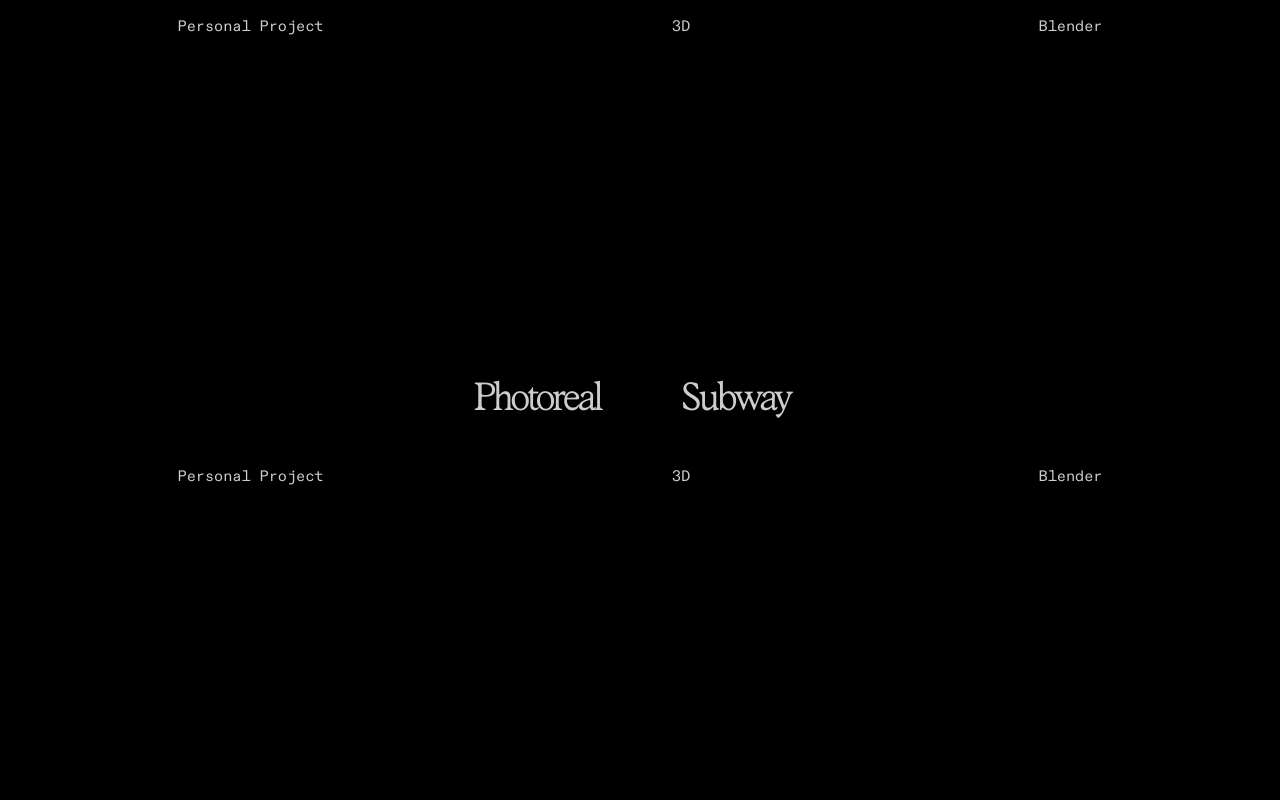
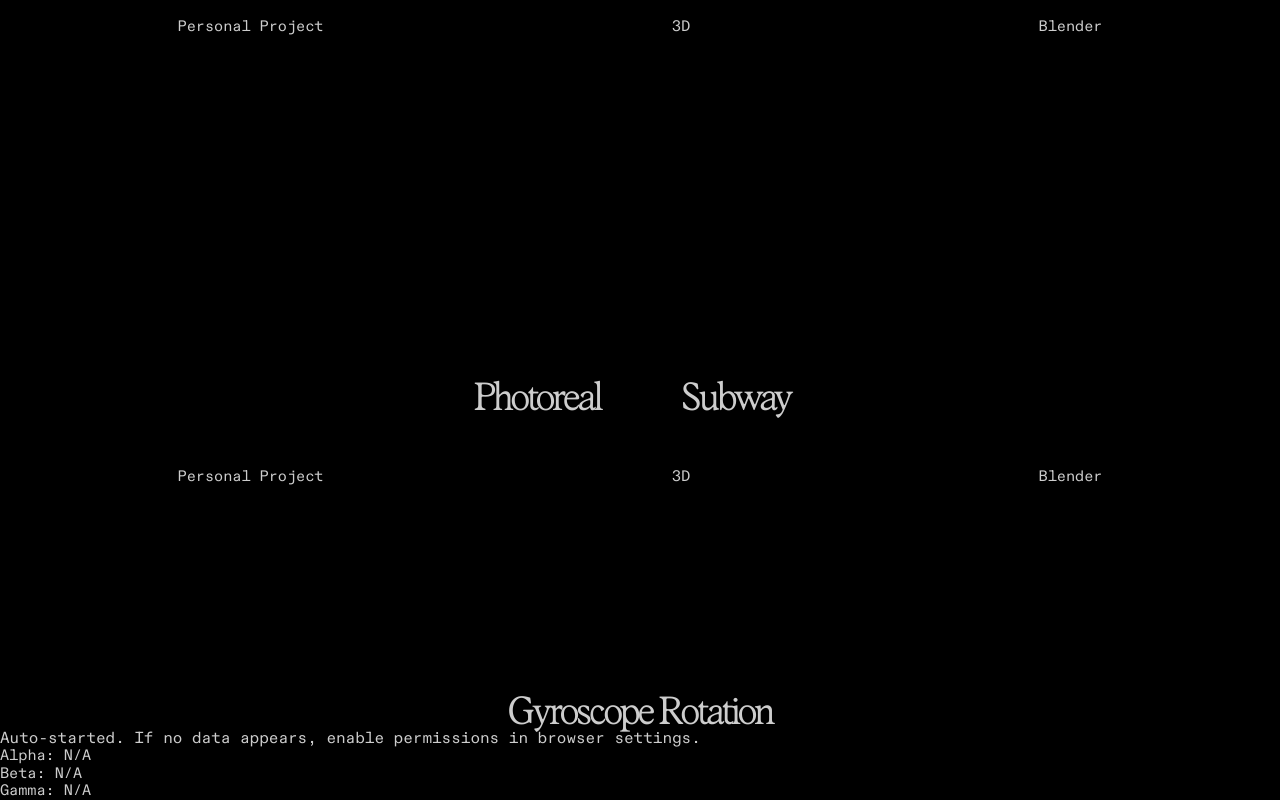
Before and after one commit to MerlinConnected/folio-wip, a Next.js app: page / in a window 1280 px wide. Shown: the part 1199-1999 px from the top of the page. Before the commit the page ends 1892 px from the top, so only its background shows below. Built offline with nearby package versions, Linux system fonts and the light colour scheme.

Commit message:
feat(Gyro): added gyroscope detection on mobile devices

```diff
--- /dev/null
+++ b/components/mobile/Gyro.jsx
@@ -0,0 +1,58 @@
+import React, { useState, useEffect } from 'react'
+
+const GyroExample = () => {
+	const [rotation, setRotation] = useState({ alpha: 0, beta: 0, gamma: 0 })
+	const [permissionInfo, setPermissionInfo] = useState('Click to check permission')
+
+	useEffect(() => {
+		if ('DeviceOrientationEvent' in window) {
+			checkDeviceOrientationPermission()
+		}
+	}, [])
+
+	const checkDeviceOrientationPermission = async () => {
+		if (typeof DeviceOrientationEvent.requestPermission === 'function') {
+			try {
+				const permission = await DeviceOrientationEvent.requestPermission()
+				if (permission === 'granted') {
+					startListening()
+					setPermissionInfo('Permission granted. Data is being captured.')
+				} else {
+					setPermissionInfo('Permission not granted. Please enable it in settings.')
+				}
+			} catch (error) {
+				console.error(error)
+				setPermissionInfo('Error requesting permission.')
+			}
+		} else {
+			// Auto-start if the permission request method is not required (non-iOS 13+ browsers)
+			startListening()
+			setPermissionInfo('Auto-started. If no data appears, enable permissions in browser settings.')
+		}
+	}
+
+	const startListening = () => {
+		window.addEventListener(
+			'deviceorientation',
+			(event) => {
+				const { alpha, beta, gamma } = event
+				setRotation({ alpha, beta, gamma })
+			},
+			true
+		)
+	}
+
+	return (
+		<div>
+			<h1>Gyroscope Rotation</h1>
+			<button onClick={checkDeviceOrientationPermission}>{permissionInfo}</button>
+			<div>
+				<p>Alpha: {rotation.alpha ? rotation.alpha.toFixed(2) : 'N/A'}</p>
+				<p>Beta: {rotation.beta ? rotation.beta.toFixed(2) : 'N/A'}</p>
+				<p>Gamma: {rotation.gamma ? rotation.gamma.toFixed(2) : 'N/A'}</p>
+			</div>
+		</div>
+	)
+}
+
+export default GyroExample
--- a/pages/index.js
+++ b/pages/index.js
@@ -5,6 +5,7 @@ import Header from '@/components/header/header'
 import Projects from '@/components/content/ProjectsLayout'
 import Nav from '@/components/nav/nav'
 import Scene from '@/components/scene/Scene'
+import GyroExample from '@/components/mobile/Gyro'
 import LoaderScreen from '@/components/content/Loader'
 
 export default function Home() {
@@ -26,6 +27,9 @@ export default function Home() {
 			<div className='model'>
 				<Scene />
 			</div>
+			<div className='gyro'>
+				<GyroExample />
+			</div>
 		</>
 	)
 }
```
